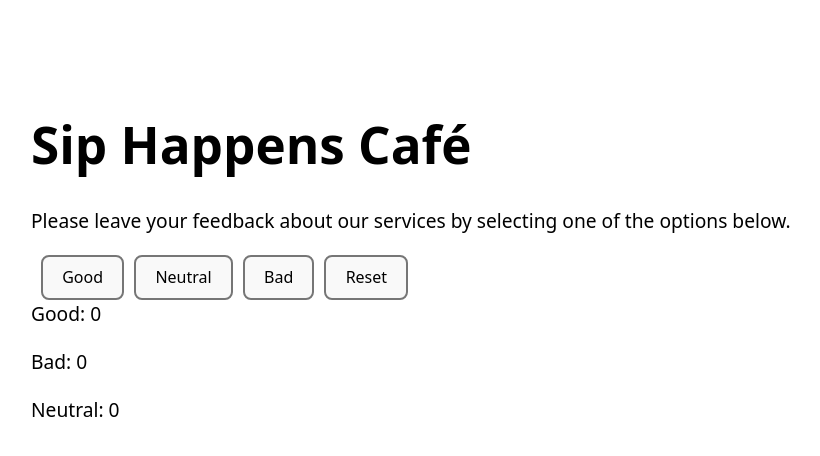
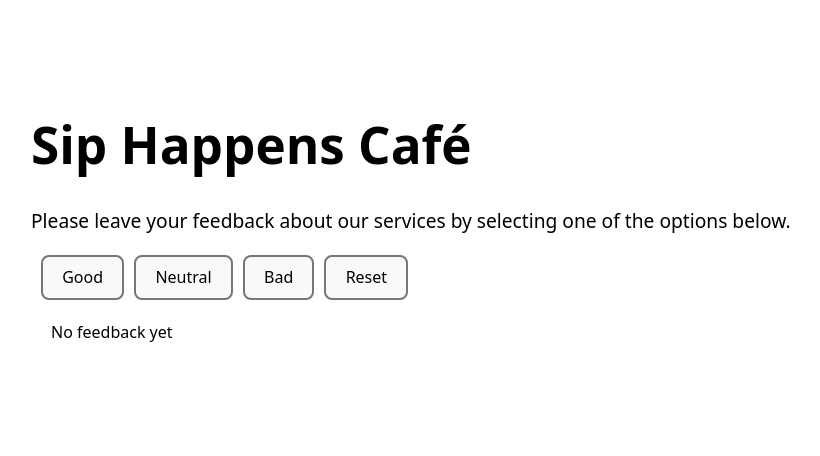
Before and after one commit to onurdoker/goit-react-hw-02, a React (Vite) app: page / in a window 1280 px wide. Shown: the top 456 px of the page, without its empty margins (1-821 px from the left). Built offline with nearby package versions, Linux system fonts and the light colour scheme.

Commit message:
Integrate Feedback component into App

```diff
--- a/src/App.jsx
+++ b/src/App.jsx
@@ -2,6 +2,7 @@ import "./App.css";
 import {useState} from "react";
 import Description from "./description/Description.jsx";
 import Option from "./option/Option.jsx";
+import Feedback from "./feedback/Feedback.jsx";
 
 function App() {
   const [good, setGood] = useState (0);
@@ -25,10 +26,13 @@ function App() {
   return (
       <div>
         <Description/>
+
         <Option handleCount={handleCount}/>
-        <p>Good: {good}</p>
-        <p>Bad: {bad}</p>
-        <p>Neutral: {neutral}</p>
+
+        <Feedback good={good}
+                  bad={bad}
+                  neutral={neutral}/>
+
       </div>
   );
 }
```
